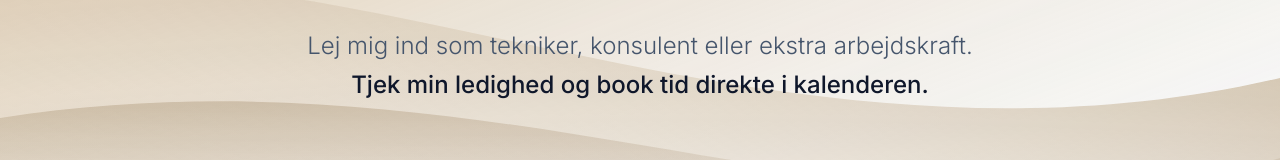
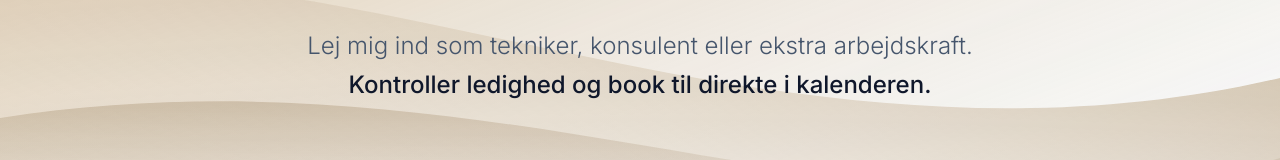
Before and after one commit to Cheeflipp/TekKv2, a Next.js app: page / in a window 1280 px wide. Shown: the part 442-602 px from the top of the page. Built offline with nearby package versions, Linux system fonts and the light colour scheme; no server answers; the database is empty; a web font is replaced by a local one.

Commit message:
feat: Update booking call to action text
The text "Tjek min ledighed og book tid direkte i kalenderen." has been updated to "Kontroller ledighed og book til direkte i kalenderen." to improve clarity and conciseness of the booking process description on the homepage.

```diff
--- a/app/(public)/page.tsx
+++ b/app/(public)/page.tsx
@@ -82,7 +82,7 @@ export default function HomePage() {
           <span className={cn(
             "font-medium",
             theme === 'classic' ? "text-slate-900" : "text-white"
-          )}>Tjek min ledighed og book tid direkte i kalenderen.</span>
+          )}>Kontroller ledighed og book til direkte i kalenderen.</span>
         </p>
 
         <div className="flex flex-col md:flex-row gap-4 justify-center pt-8">
```
